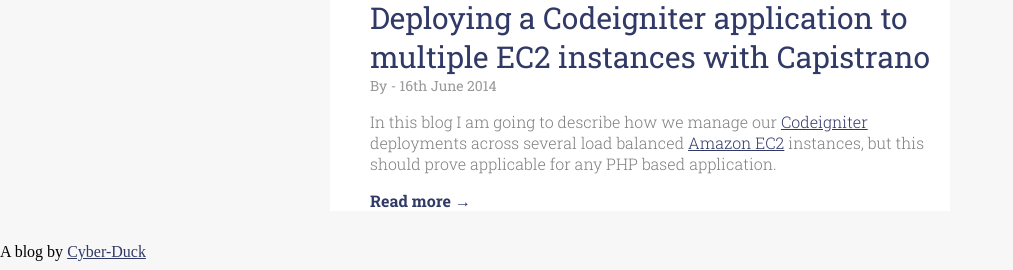
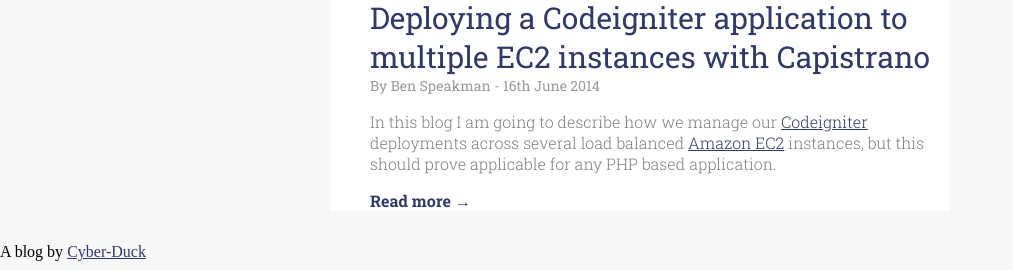
Before and after one commit to Cyber-Duck/Cyber-Duck.github.io, a Jekyll site: the page built from index.html, in a window 1280 px wide. Shown: the part 170-440 px from the top of the page, without its empty margins (0-1013 px from the left). Built offline with Jekyll 4.4.1, drawn with Linux system fonts in a browser that asks for light colours.

Commit message:
Update 2014-06-17-deploying-a-codeigniter-application-to-multiple-ec2-instances-with-capistrano.markdown
Fixing capitalised author name

```diff
--- a/_posts/2014-06-17-deploying-a-codeigniter-application-to-multiple-ec2-instances-with-capistrano.markdown
+++ b/_posts/2014-06-17-deploying-a-codeigniter-application-to-multiple-ec2-instances-with-capistrano.markdown
@@ -3,7 +3,7 @@ layout: post
 title:  "Deploying a Codeigniter application to multiple EC2 instances with Capistrano"
 date:   2014-06-16 11:22:52
 categories: jekyll update
-author: Ben
+author: ben
 ---
 
 In this blog I am going to describe how we manage our [Codeigniter](http://ellislab.com/codeigniter) deployments across several load balanced [Amazon EC2](http://aws.amazon.com/ec2/) instances, but this should prove applicable for any PHP based application.
```
